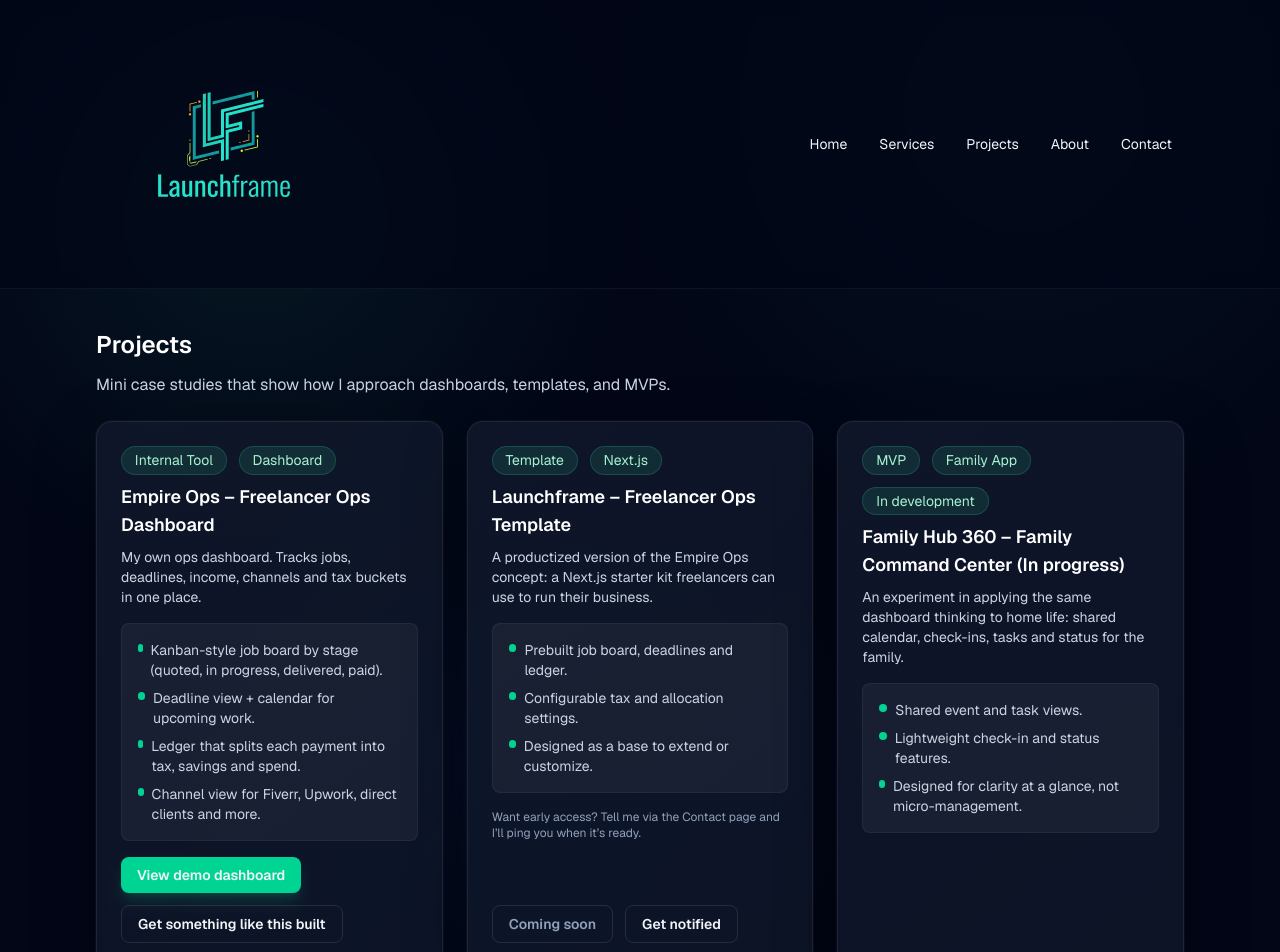
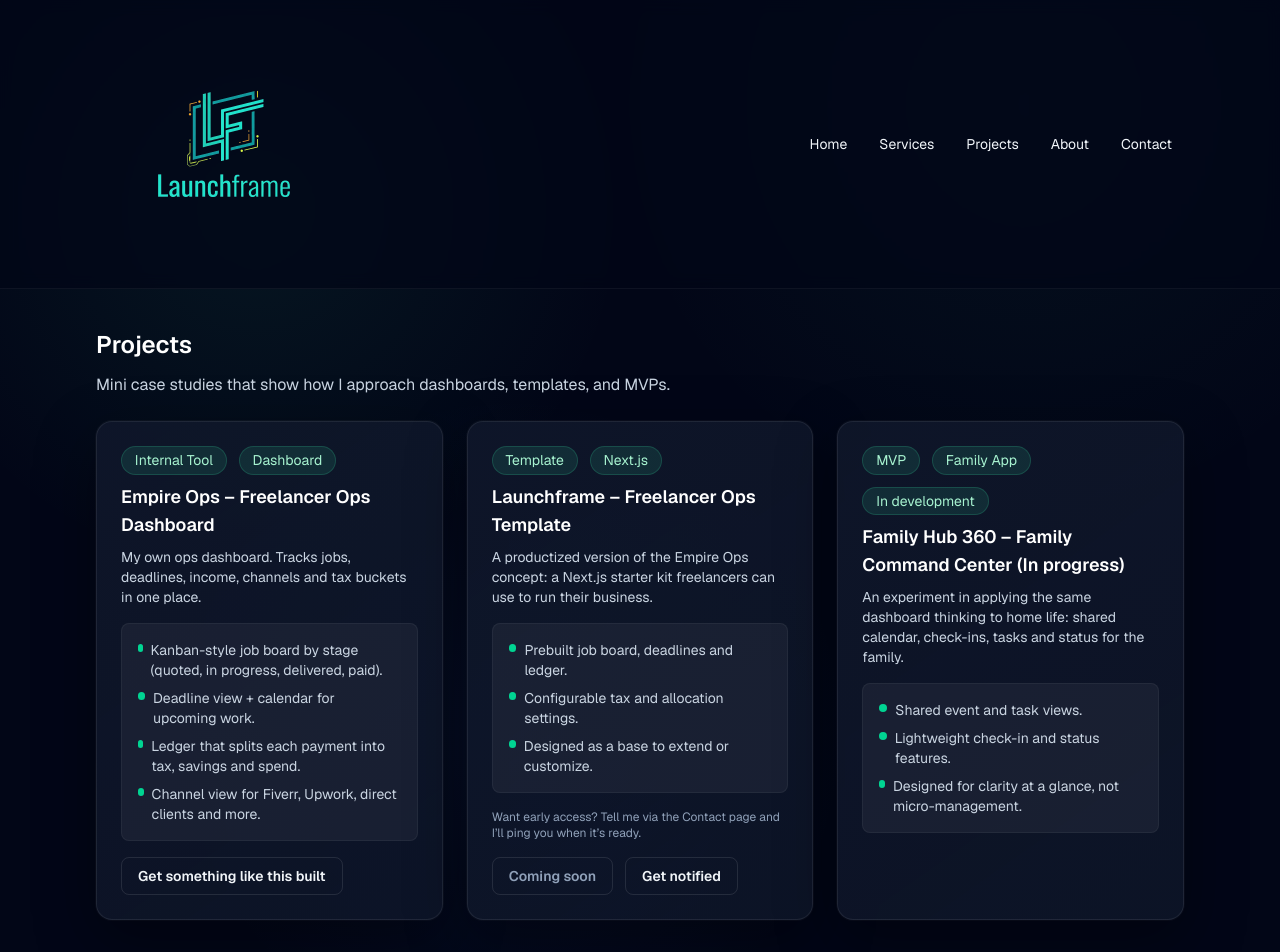
Before and after one commit to BiteTh3bulleT/BiteTh3bulleT.github.io, a Next.js app: page /projects in a window 1280 px wide. Shown: the top 952 px of the page. Built offline with nearby package versions, Linux system fonts and the light colour scheme.

Commit message:
Limit demo access to single entry point

```diff
--- a/app/projects/page.tsx
+++ b/app/projects/page.tsx
@@ -1,7 +1,6 @@
 import Link from "next/link";
 import Pill from "@/components/ui/Pill";
 import Section from "@/components/ui/Section";
-import { siteConfig } from "@/siteConfig";
 
 type ProjectCta = {
   label: string;
@@ -33,11 +32,6 @@ const projects: Project[] = [
       "Channel view for Fiverr, Upwork, direct clients and more.",
     ],
     ctas: [
-      {
-        label: "View demo dashboard",
-        href: siteConfig.links.demoDashboard,
-        external: true,
-      },
       {
         label: "Get something like this built",
         href: "/services",
```
